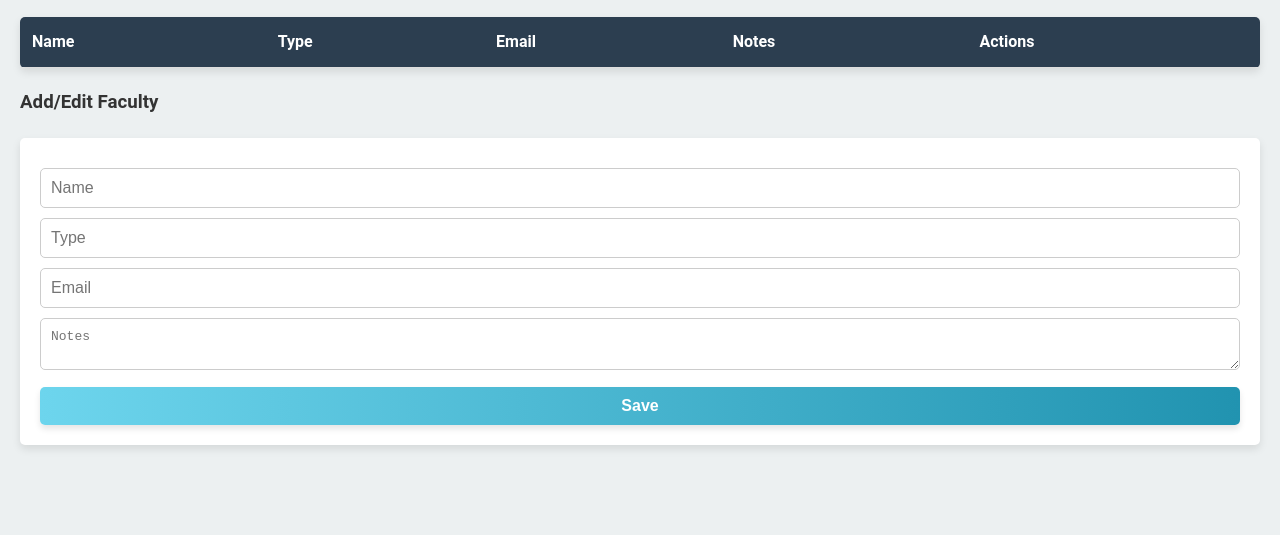
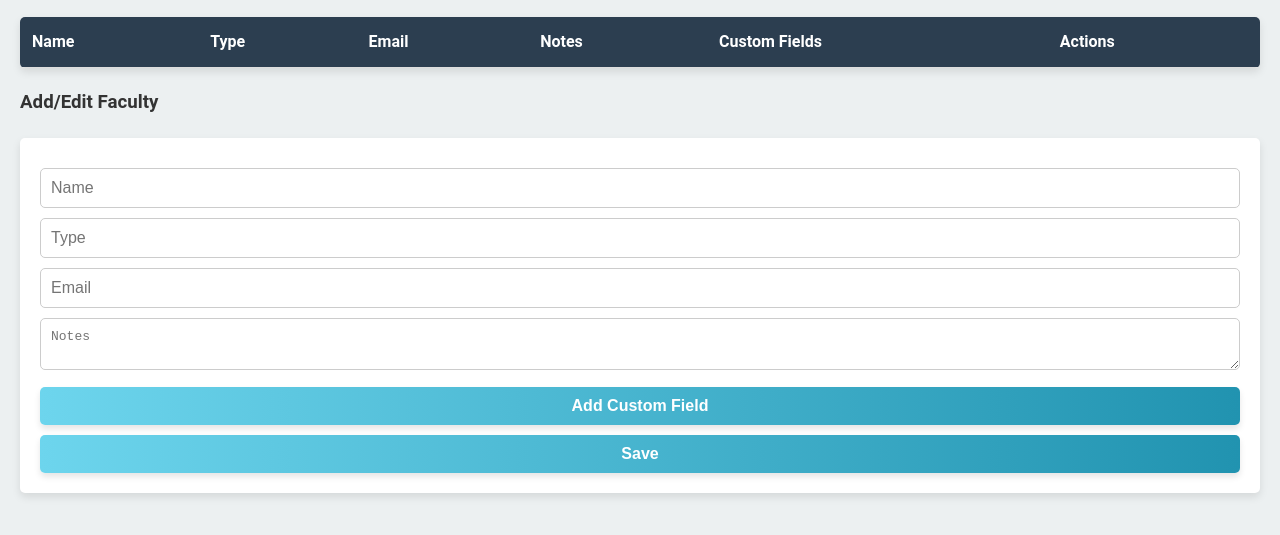
Before and after one commit to umarabid1/Admin-Scheduling-Tool, a plain HTML site: page AdminSchedulingTool/faculty.html in a window 1280 px wide. Shown: the part 69-604 px from the top of the page. Drawn offline with Linux system fonts and the light colour scheme.

Commit message:
Update faculty.html

```diff
--- a/AdminSchedulingTool/faculty.html
+++ b/AdminSchedulingTool/faculty.html
@@ -15,6 +15,7 @@
                 <th>Type</th>
                 <th>Email</th>
                 <th>Notes</th>
+                <th>Custom Fields</th>
                 <th>Actions</th>
             </tr>
         </thead>
@@ -25,10 +26,11 @@
     <h3>Add/Edit Faculty</h3>
     <form id="facultyForm">
         <input type="text" id="name" placeholder="Name" required>
-        <!-- Changed Type from select dropdown to a text input -->
         <input type="text" id="type" placeholder="Type" required>
         <input type="email" id="email" placeholder="Email" required>
         <textarea id="notes" placeholder="Notes"></textarea>
+        <div id="customFieldsContainer"></div>
+        <button type="button" id="addFieldButton">Add Custom Field</button>
         <button type="submit">Save</button>
     </form>
     <script src="js/app.js"></script>
```
